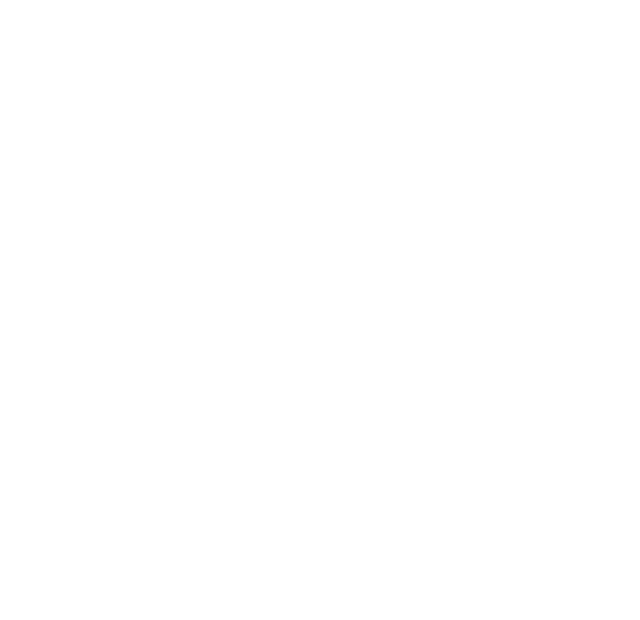
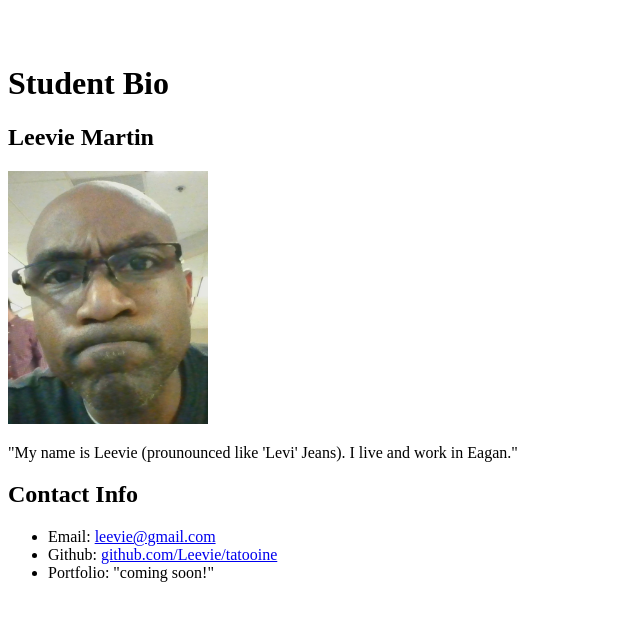
Before and after one commit to Leevie/tatooine, a plain HTML site: page index.html in a window 1280 px wide. Shown: the whole page, without its empty margins (0-640 px from the left). Drawn offline with Linux system fonts and the light colour scheme.

Commit message:
Update 1

```diff
--- a/index.html
+++ b/index.html
@@ -10,7 +10,30 @@
 
 </head>
 <body>
+    <br>
+    <br>
+    <div>
+        <h1 class="header1">Student Bio</h1>
+        <h2 class="header2">Leevie Martin</h2>
+    </div>
 
+    <div class="picHolder">
+       <img src="images\leevie.png" width="200px">
+    </div>
+
+    <div class="paraHolder">
+        <p>"My name is Leevie (prounounced like 'Levi' Jeans).  I live and work in Eagan."</p>
+    </div>
+
+    <div class="contactHolder">
+        <h2>Contact Info</h2>
+
+        <ul>
+            <li>Email: <a href="leevie@gmail.com">leevie@gmail.com</a></li>
+            <li>Github: <a href="https://github.com/Leevie/tatooine">github.com/Leevie/tatooine</a></li>
+            <li>Portfolio: "coming soon!"</li>
+        </ul>
+    </div>
 
 </body>
 </html>
```
Also changed, not shown: images/leevie.png (added).
